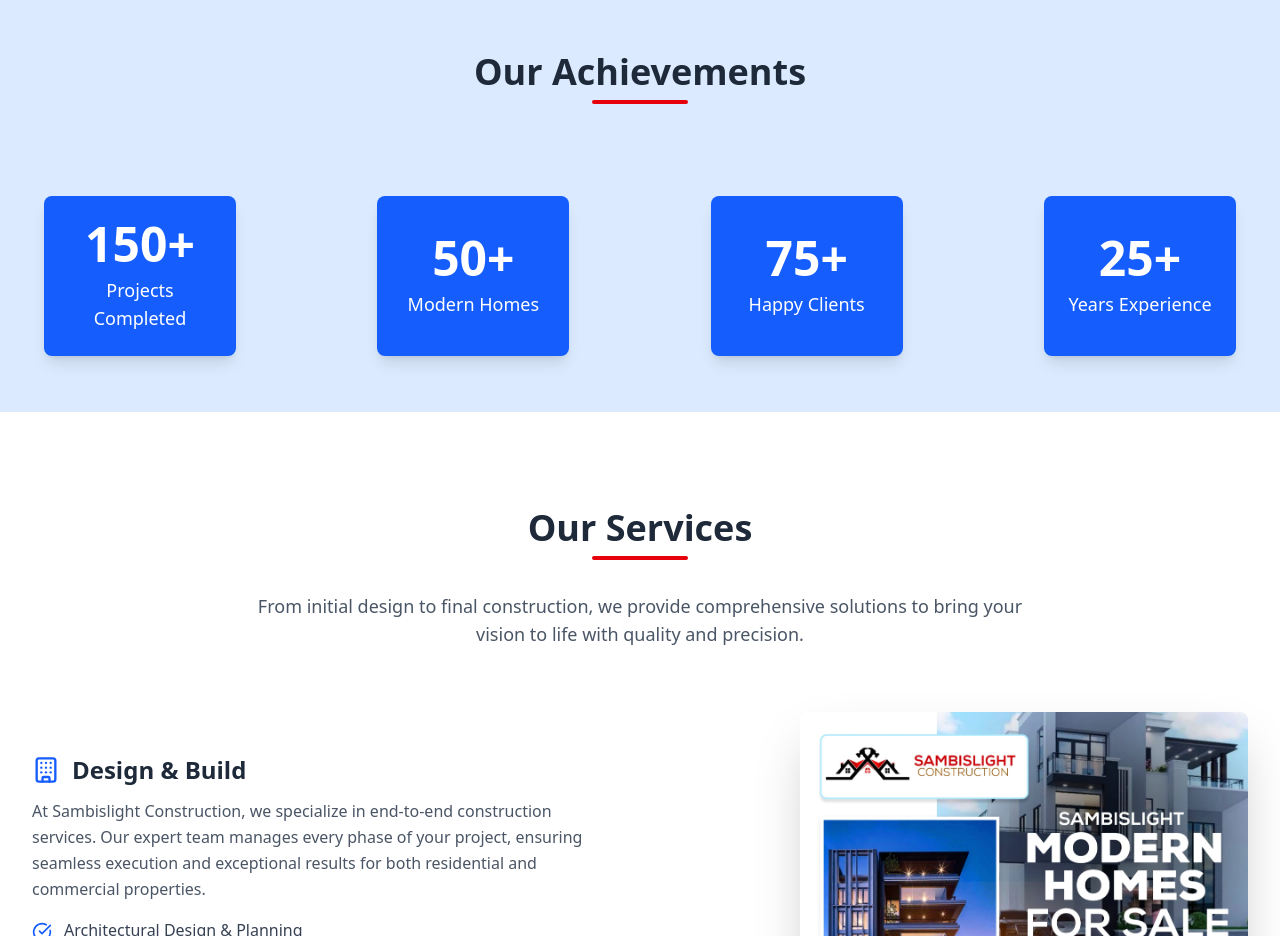
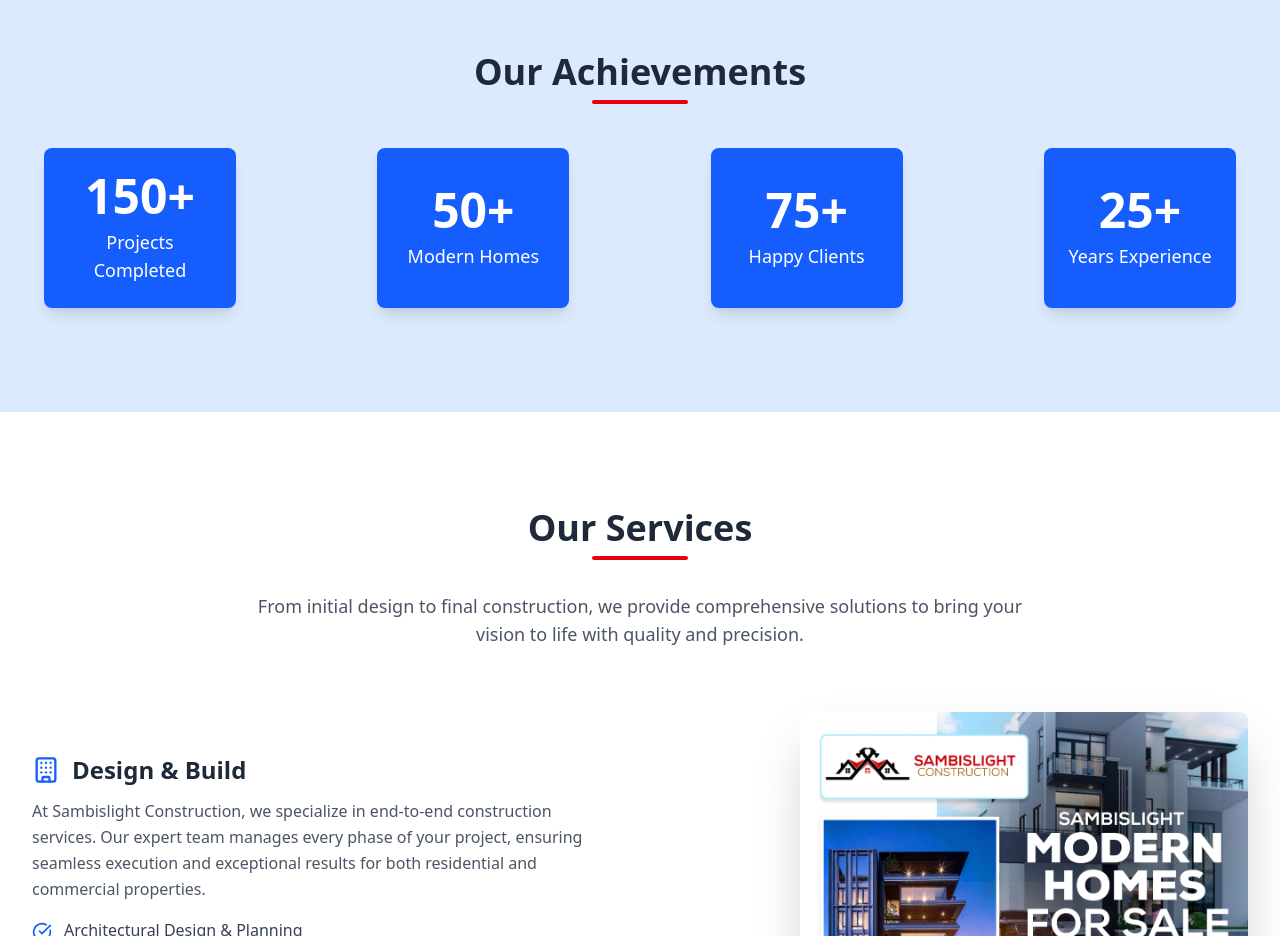
Before and after one commit to Obayaa/construction_website, a React (Vite) app: page / in a window 1280 px wide. Shown: the part 1700-2636 px from the top of the page. Built offline with nearby package versions, Linux system fonts and the light colour scheme.

Commit message:
removed the Margin top property of the achievement list

```diff
--- a/src/components/Achievements.jsx
+++ b/src/components/Achievements.jsx
@@ -13,7 +13,7 @@ export default function Achievements() {
         <div className="max-w-7xl mx-auto px-4 lg:px-8 flex flex-col">
             <Section_Title title={"Our Achievements"} />
 
-            <div className="flex gap-6 lg:justify-between flex-wrap p-3 justify-center lg:flex-nowrap mt-12">
+            <div className="flex gap-6 lg:justify-between flex-wrap p-3 justify-center lg:flex-nowrap">
                 {achievementsData.map((achievement, index) => (
                     <Card key={index} {...achievement} />
                 ))}
```
